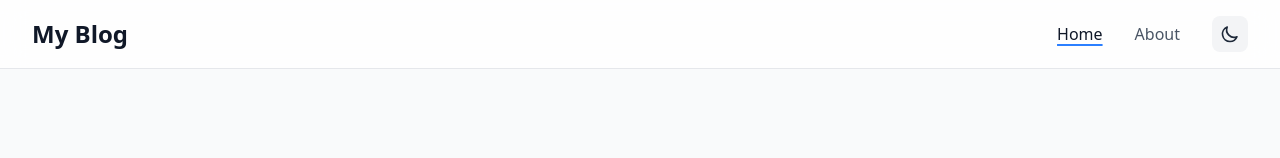
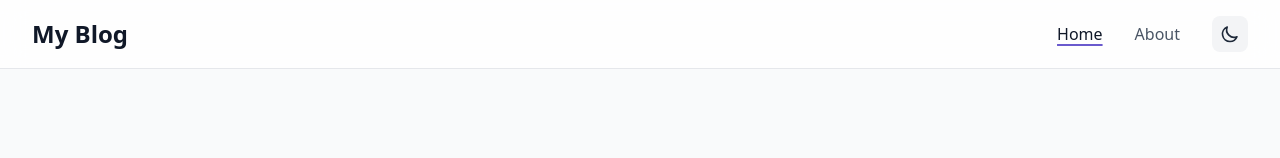
Before and after one commit to jihyukma123/blog, a React (Vite) app: page / in a window 1280 px wide. Shown: the top 158 px of the page. Built offline with nearby package versions, Linux system fonts and the light colour scheme.

Commit message:
change navigation focused page text underbar to slateblue color

```diff
--- a/src/components/Header.tsx
+++ b/src/components/Header.tsx
@@ -8,7 +8,7 @@ export const Header = () => {
     const baseClasses =
       "font-medium transition-colors hover:text-gray-900 dark:hover:text-gray-100";
     const activeClasses =
-      "text-gray-900 dark:text-gray-100 underline underline-offset-4 decoration-2 decoration-blue-500";
+      "text-gray-900 dark:text-gray-100 underline underline-offset-4 decoration-2 decoration-[slateblue]";
     const inactiveClasses = "text-gray-600 dark:text-gray-400";
 
     return `${baseClasses} ${isActive ? activeClasses : inactiveClasses}`;
```
